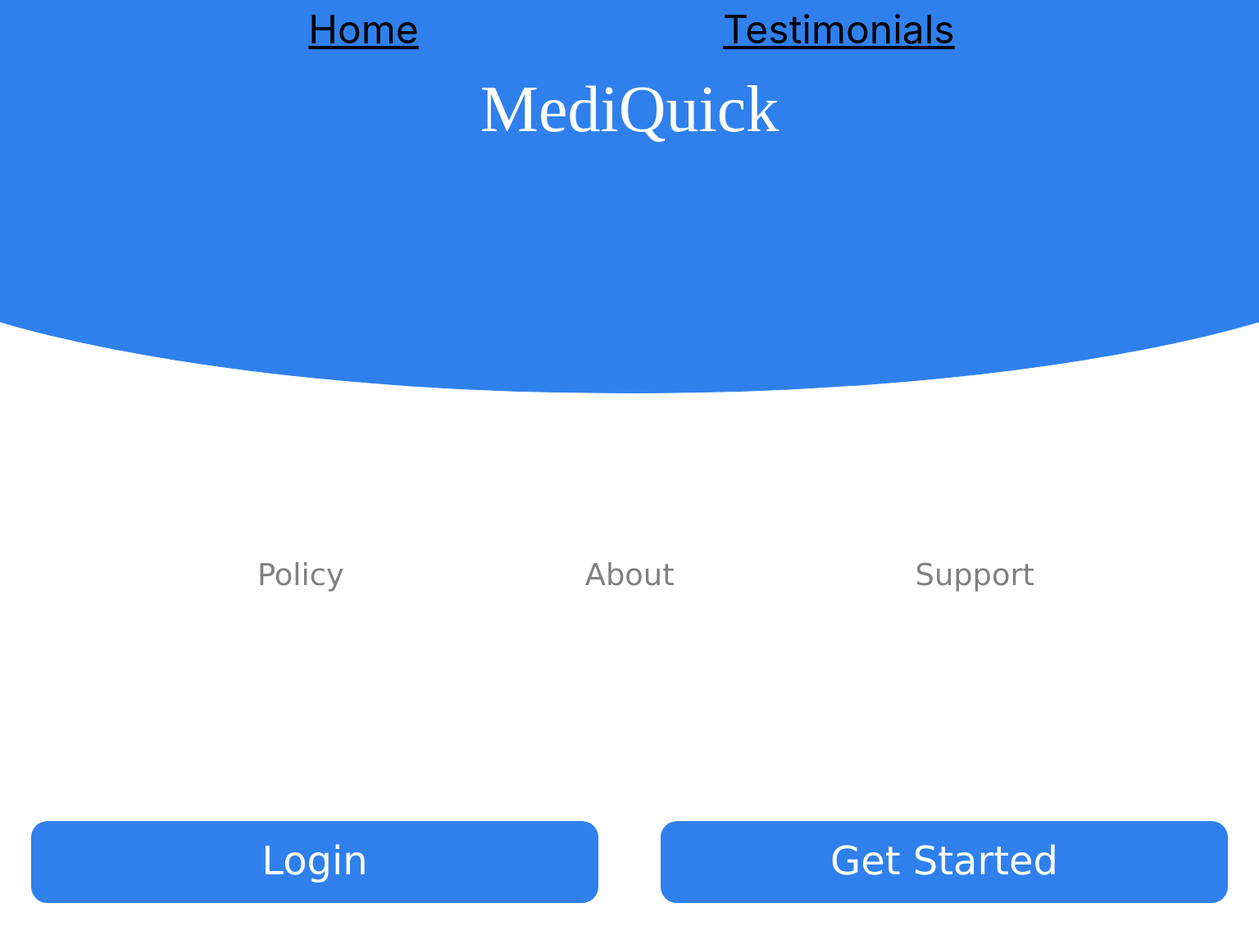
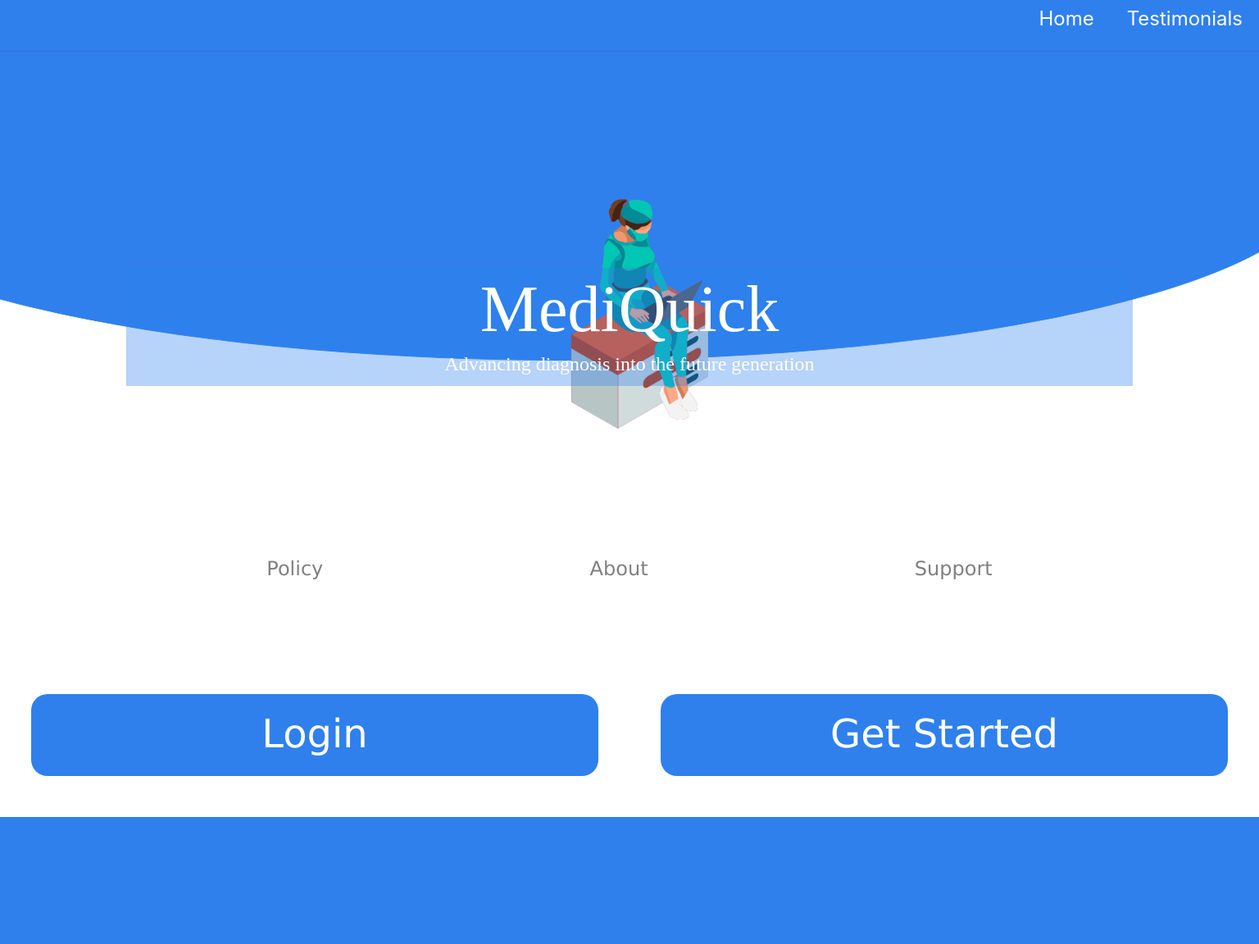
Before and after one commit to ecarlos09/mediquick, a Django app: page / in a window 1536 px wide. Shown: the whole page at 82% size. After the commit the page ends 997 px from the top, so only its background shows below. Run offline with Django 3.2, Linux system fonts and the light colour scheme; some libraries are stand-ins or nearby versions; some web fonts are replaced.

Commit message:
completes mobile for home

```diff
--- a/mediquick/mediquick/settings.py
+++ b/mediquick/mediquick/settings.py
@@ -213,3 +213,6 @@ STATIC_URL = '/static/'
 STATICFILES_DIRS = [os.path.join(BASE_DIR, 'build/static')]
 STATIC_ROOT = os.path.join(BASE_DIR, 'staticfiles')
 # STATICFILES_STORAGE = 'whitenoise.django.GzipManifestStaticFilesStorage'
+
+MEDIA_ROOT = 'static/media'
+MEDIA_URL = '/media/'
--- a/mediquick/mediquick/urls.py
+++ b/mediquick/mediquick/urls.py
@@ -15,6 +15,7 @@ Including another URLconf
 """
 from django.contrib import admin
 from django.urls import include, path
+from . import settings
 
 # from users import views as user_views
 # from users.views import auth_view
--- a/mediquick/public/static/public/css/base.css
+++ b/mediquick/public/static/public/css/base.css
@@ -3,12 +3,18 @@
 :root{
   --blue: #2F80ED;
   --head-fonts: 5rem 'Playfair Display', serif;
-  --content-fonts: 2rem 'Lucida Sans', 'Lucida Sans Regular', 'Lucida Grande', 'Lucida Sans Unicode', Geneva, Verdana, sans-serif;;
+  --content-fonts: 2rem 'Lucida Sans', 'Lucida Sans Regular', 'Lucida Grande', 'Lucida Sans Unicode', Geneva, Verdana, sans-serif;
+  --hnf-size: 2.5rem;
+}
+
+*{
+  box-sizing: border-box;
+  margin: 0;
+  padding: 0;
 }
 
 body{
-  box-sizing: border-box;
-  margin: 0;
+  height: 100vh;
 }
 
 .nav {
@@ -19,15 +25,16 @@ body{
     list-style: none;
     padding-left: 5px;
     display: flex;
-    justify-content: space-evenly;
+    justify-content: flex-end;
+    border-bottom: royalblue 1px solid;
   }
 
 .nav a{
-    color: black;
+  color: white;
   font-size: 3rem;
-    text-decoration: underline;
-
-
+  text-decoration: none;
+  font-size: var(--hnf-size);
+  padding: 5px 20px;
 }
 
 
@@ -49,8 +56,8 @@ footer{
 
 footer a{
   color: grey;
-  font-size: 2.3rem;
-  margin: 0 30px;
+  font-size: var(--hnf-size);
+  margin: 0 10px;
 }
 
 ul
@@ -60,9 +67,9 @@ ul
   list-style:none;
   justify-content: space-evenly;
 }
-/*
+
 @media screen and (min-width:1318px) {
-    body{
-      color: red;
+  :root{
+    --hnf-size: 1.5rem;
   }
-} */
+}
--- a/mediquick/public/static/public/css/home.css
+++ b/mediquick/public/static/public/css/home.css
@@ -10,7 +10,7 @@
 @import url('https://fonts.googleapis.com/css2?family=Playfair+D');
 
 .section-container{
-    display: absolute;
+    /* display: absolute; */
     height: 30vh;
 }
 
@@ -20,21 +20,57 @@
     top: 0;
     justify-content: center;
     width: 130vw;
-    height: 60%;
+    height: 55%;
     left: -15%;
     border-bottom: 1px solid var(--blue);
-    border-bottom-left-radius: 60%;
-    border-bottom-right-radius: 60%;
+    border-bottom-left-radius: 70%;
+    border-bottom-right-radius: 70%;
     z-index: -1;
 }
 
-h1{
+#hero{
+    display: flex;
+    justify-content: center;
+    position: relative;
+    top: 15vh;
+}
+
+#home-centerpiece{
+    height: 600px;
+    z-index: 0;
+}
+
+.overlay{
+    display: flex;
+    justify-content: center;
+    position: absolute;
+    width: 100vw;
+    top: 18vh;
+    flex-direction: column;
+    text-align: center;
+    color: white;
+    width: 80%;
+    padding: 5px 10px;
+    background: rgba(47, 128, 237, 0.35);
+    z-index: 1;
+}
+
+.overlay > * {
+    z-index: 2;
+}
+
+
+.overlay h1, .overlay h3{
     /* font-family: var(--head-fonts);
     font-size: 3rem; */
     font: var(--head-fonts);
     color: white;
     text-align: center;
     font-family: 'Playfair Display', serif;
+}
+
+.overlay h3{
+    font-size: var(--hnf-size);
 }
 
 #lower{
@@ -44,7 +80,6 @@ h1{
     flex-direction: column;
     height: 20vh;
     align-items: center;
-
 }
 
 div.button{
@@ -83,7 +118,35 @@ div.button{
     color: white;
     line-height: 5px;
 } */
-#hero{
-    background-image: url('../images/ladywithcomputer.png');
-    height: 50px;
+
+@media screen and (min-width:1318px) {
+    .section-container{
+        /* display: absolute; */
+        height: 20vh;
+    }
+
+    #hero{
+        display: flex;
+        justify-content: center;
+    }
+
+    #home-centerpiece{
+        height: 400px;
+        z-index: 0;
+    }
+
+    #cover{
+        background-color: var(--blue);
+        position: fixed;
+        top: 0;
+        justify-content: center;
+        width: 120vw;
+        height: 55%;
+        left: -15%;
+        border-bottom: 1px solid var(--blue);
+        border-bottom-left-radius: 90%;
+        border-bottom-right-radius: 90%;
+        z-index: -1;
+    }
+
 }
--- a/mediquick/public/templates/public/home.html
+++ b/mediquick/public/templates/public/home.html
@@ -10,9 +10,16 @@
 {% block content %}
 <div id="upper" class="section-container">
     <div id="cover"></div>
-    <h1>MediQuick</h1>
-</div>
-<div id="hero"></div>
+
+    <div id="hero">
+        <div class="overlay">
+            <h1>MediQuick</h1>
+            <h3>Advancing diagnosis into the future generation</h3>
+        </div>
+
+        <img id="home-centerpiece" src='../../static/public/images/ladywithcomputer.png'></div>
+    </div>
+
 <div id="lower" class="section-container">
     <a href="login"><div class="button">
         <p>Login</p>
```
Lines whose indentation alone changed are shown as unchanged.
